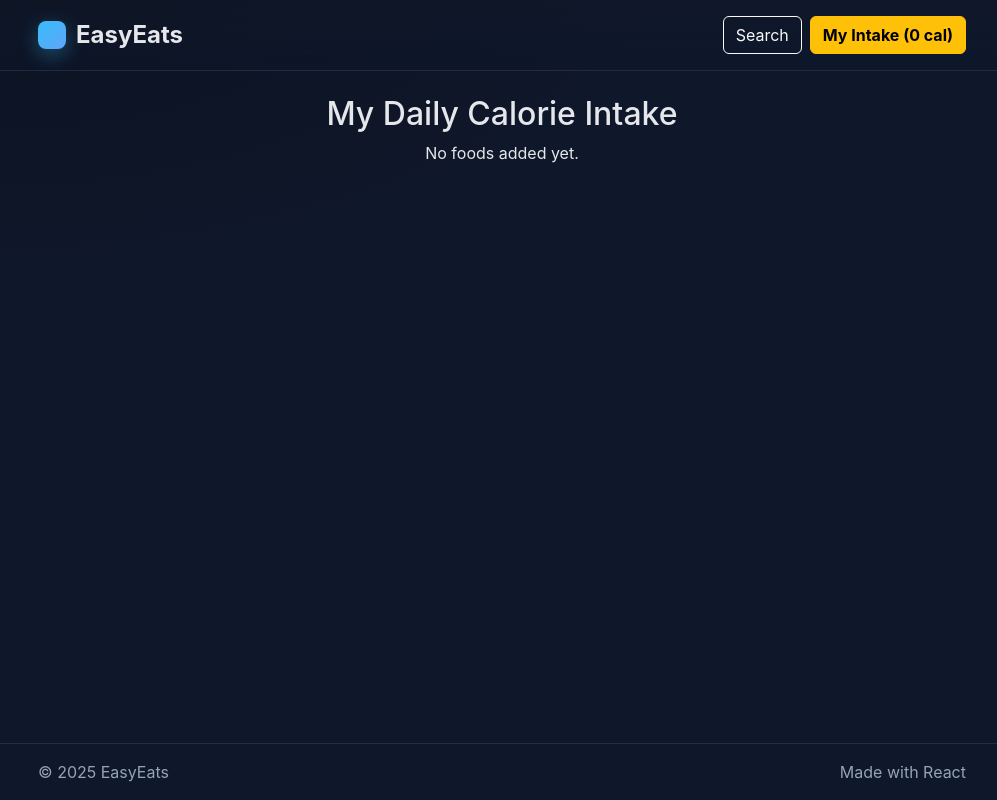
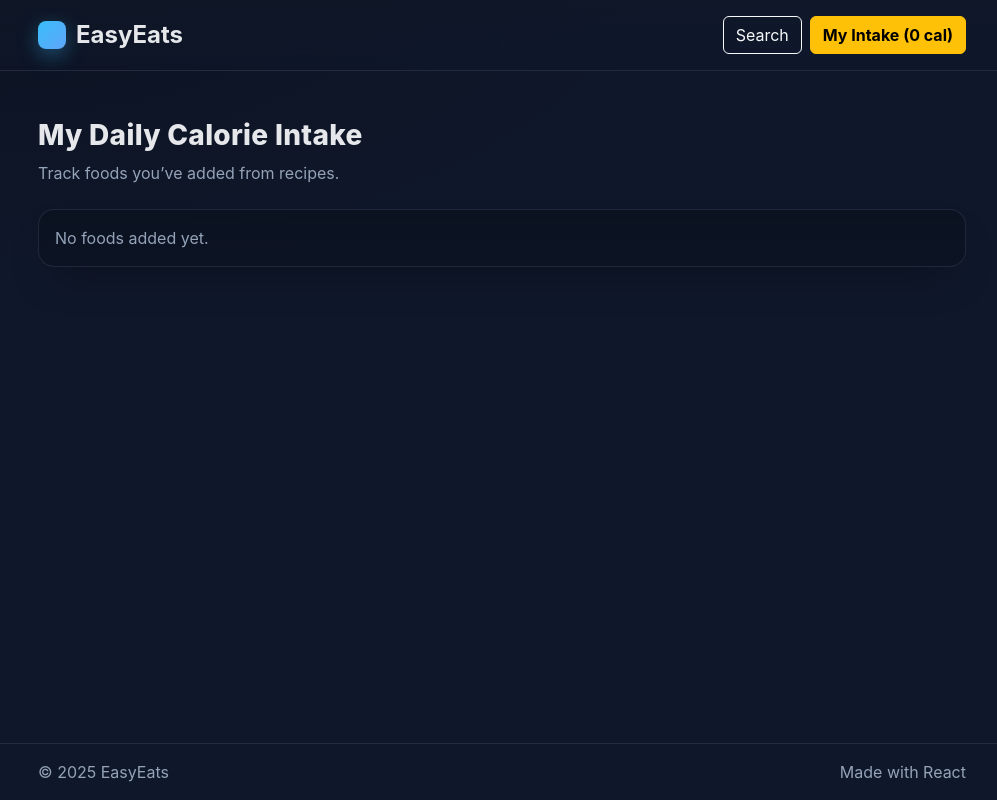
Before and after one commit to elee651/new-349-project, a React (Create React App) app: page /intake in a window 1280 px wide. Shown: the whole page, without its empty margins (138-1135 px from the left). Built offline with nearby package versions, Linux system fonts and the light colour scheme.

Commit message:
Updated calorie intake ui

```diff
--- a/src/pages/DailyIntake.js
+++ b/src/pages/DailyIntake.js
@@ -9,25 +9,42 @@ export default function DailyIntake() {
   );
 
   return (
-    <div className ="text-center">
-      <h2>My Daily Calorie Intake</h2>
+    <div className="container-narrow">
+      <section className="hero">
+        <h1 className="hero-title">My Daily Calorie Intake</h1>
+        <p className="hero-sub">Track foods you’ve added from recipes.</p>
+      </section>
 
-      {!selectedFoods.length && <p>No foods added yet.</p>}
+      {!selectedFoods.length && (
+        <div className="search-card">
+          <p className="muted mb-0">No foods added yet.</p>
+        </div>
+      )}
 
+      <div className="grid" style={{ gap: 12 }}>
         {selectedFoods.map((food, index) => (
-        <div key={index} className="card p-2 mb-2">
-          <strong>{food.label}</strong> — {Math.round(food.calories)} cal
+          <div key={index} className="recipe-card p-3">
+            <div className="d-flex justify-content-between align-items-center">
+              <div>
+                <strong className="recipe-title">{food.label}</strong>
+                <div className="muted">{Math.round(food.calories)} cal</div>
+              </div>
               <button
-            className="btn btn-danger btn-sm float-end"
+                className="btn btn-danger btn-sm btn-glow"
                 onClick={() => removeFood(food.label)}
               >
                 ✖ remove
               </button>
             </div>
+          </div>
         ))}
+      </div>
 
       {selectedFoods.length > 0 && (
-        <h4 className="mt-4">TOTAL: {totalCalories} calories</h4>
+        <div className="recipe-card p-3 mt-3 d-flex justify-content-between align-items-center">
+          <strong className="recipe-title">Total</strong>
+          <span>{totalCalories} calories</span>
+        </div>
       )}
     </div>
   );
```
Lines whose indentation alone changed are shown as unchanged.
